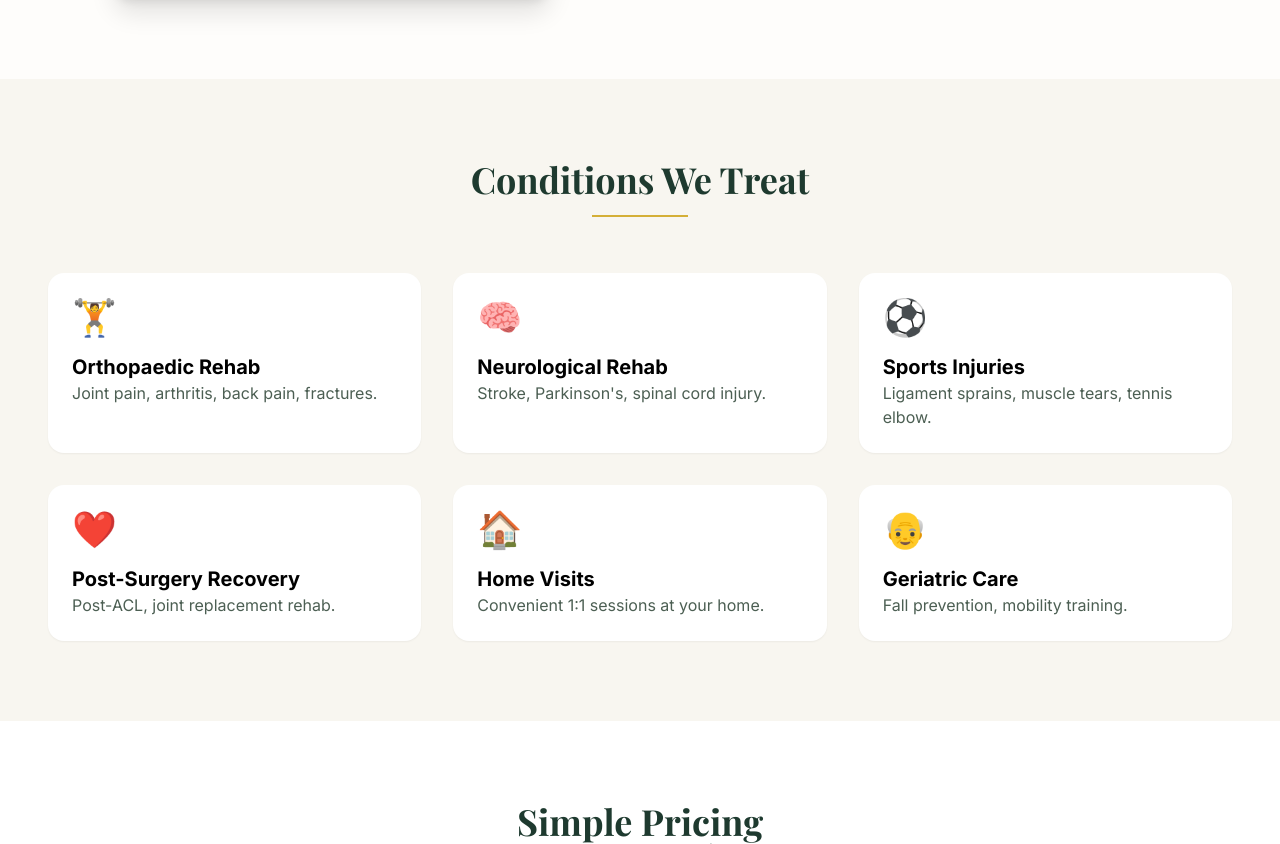
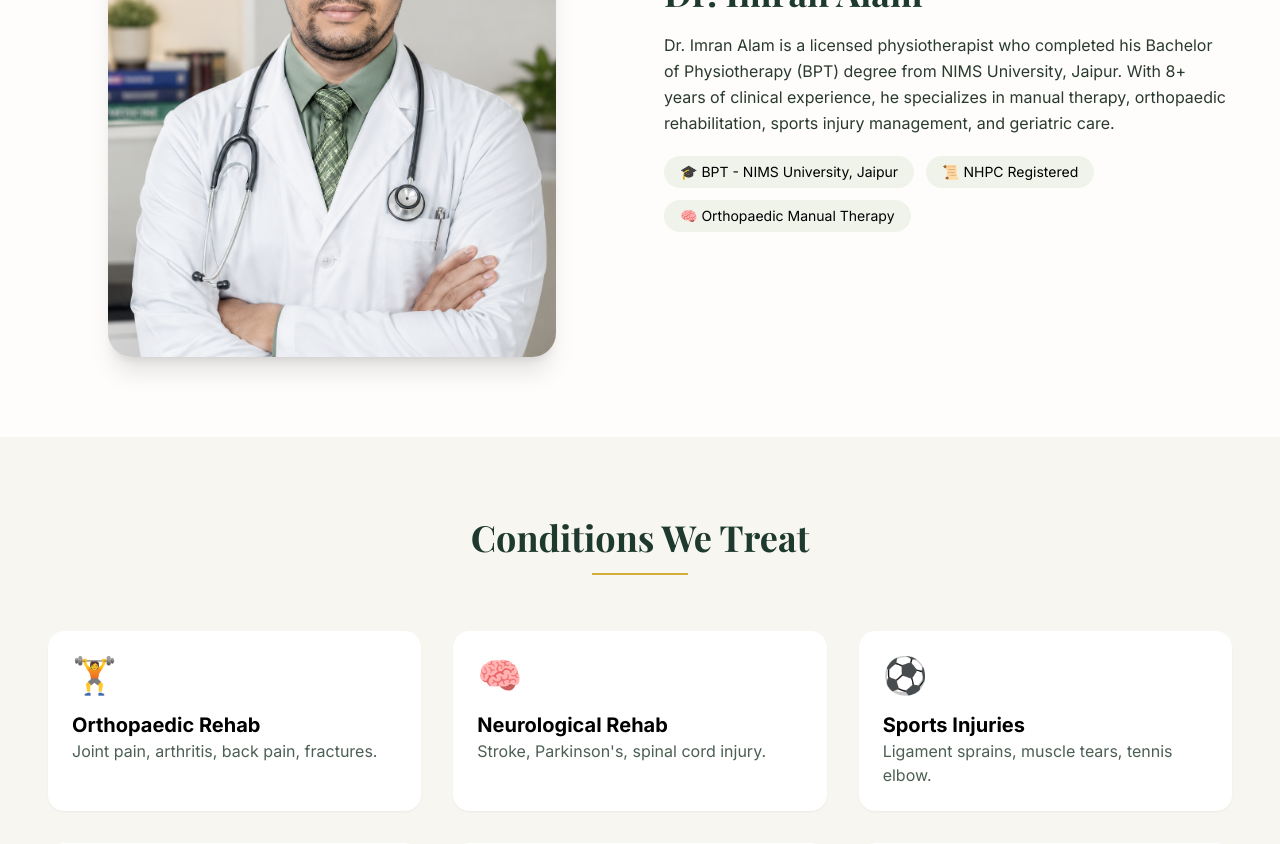
Before and after one commit to alamsameer786/HamroPhysio, a Django app: template core/templates/index.html in a window 1280 px wide. Shown: the part 1126-1970 px from the top of the page. Run offline with Django 5.2, Linux system fonts and the light colour scheme; the template is opened without the code that fills it, so the values that code supplies are empty; some libraries are stand-ins or nearby versions.

Commit message:
Update index.html

```diff
--- a/core/templates/index.html
+++ b/core/templates/index.html
@@ -65,7 +65,7 @@
                 </div>
                 <div class="flex justify-center">
                     <div class="bg-white/50 backdrop-blur-sm p-3 rounded-3xl shadow-2xl">
-                        <img src="{% static 'images/myimg.jpeg' %}" alt="Dr. Imran Alam" class="rounded-2xl w-full max-w-sm object-cover" onerror="this.src='https://via.placeholder.com/400x500/1E3A2F/FFFFFF?text=Dr.+Imran+Alam'">
+                        <img src="{% static 'images/myimg.png' %}" alt="Dr. Imran Alam" class="rounded-2xl w-full max-w-sm object-cover" onerror="this.src='https://via.placeholder.com/400x500/1E3A2F/FFFFFF?text=Dr.+Imran+Alam'">
                     </div>
                 </div>
             </div>
@@ -75,7 +75,7 @@
         <section id="about" class="py-20 bg-white/50">
             <div class="max-w-7xl mx-auto px-5 md:px-8 lg:px-12 grid md:grid-cols-2 gap-12 items-center">
                 <div>
-                    <img src="{% static 'images/myimg.jpeg' %}" alt="Dr. Imran Alam" class="rounded-3xl shadow-xl w-full max-w-md mx-auto" onerror="this.src='https://via.placeholder.com/600x700/1E3A2F/FFFFFF?text=Dr.+Imran+Alam'">
+                    <img src="{% static 'images/myimg.png' %}" alt="Dr. Imran Alam" class="rounded-3xl shadow-xl w-full max-w-md mx-auto" onerror="this.src='https://via.placeholder.com/600x700/1E3A2F/FFFFFF?text=Dr.+Imran+Alam'">
                 </div>
                 <div class="space-y-5">
                     <span class="text-[#C68E17] font-semibold tracking-wider text-sm uppercase">Trusted Physiotherapist</span>
```
